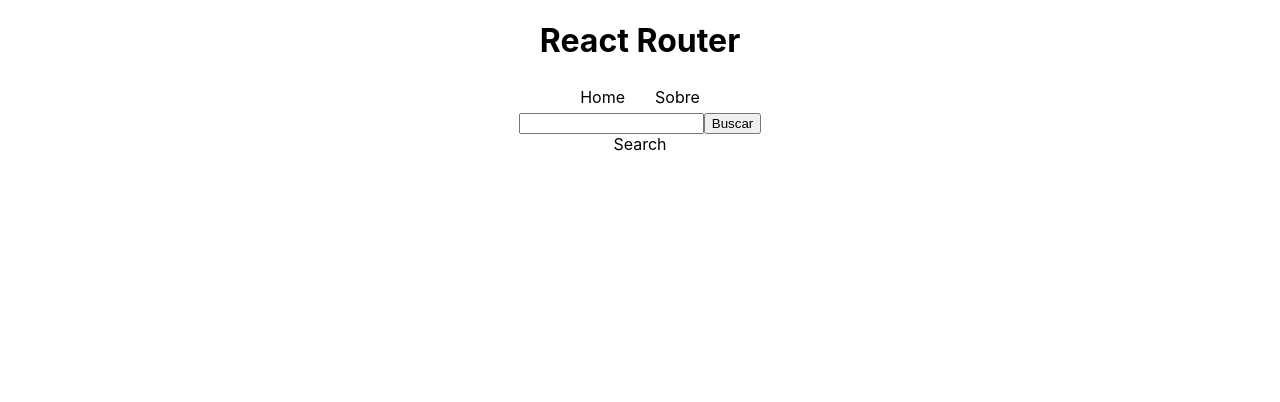
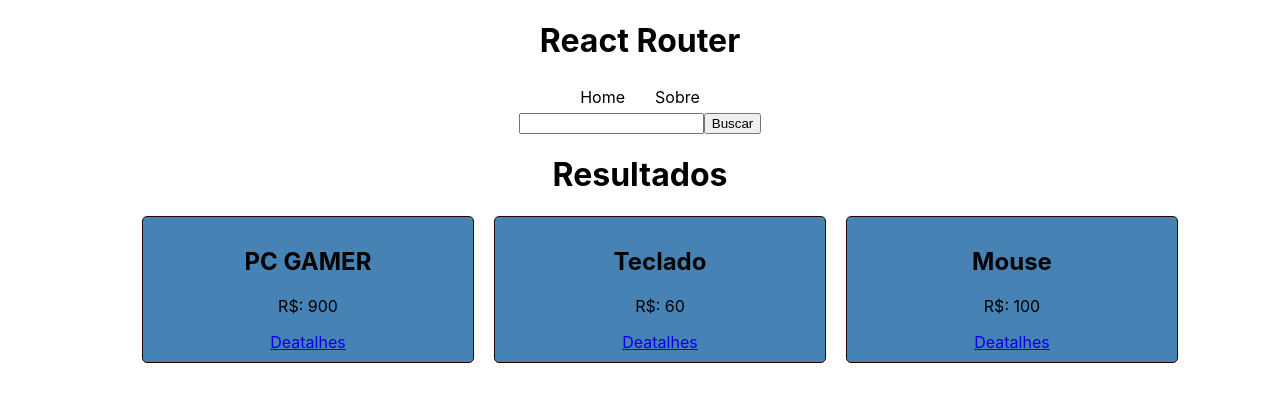
Before and after one commit to YuriCF1/Proj.Study-React-8, a React (Create React App) app in the folder react-router/: page /search in a window 1280 px wide. Shown: the top 402 px of the page. Built offline with nearby package versions, Linux system fonts and the light colour scheme; data requests are answered from the project's data file.

Commit message:
Creating the searchParam and making a request to the server

```diff
--- a/react-router/src/App.js
+++ b/react-router/src/App.js
@@ -27,7 +27,7 @@
         {/* 2 - Links com react router */}
         <Navbar />
         {/* 9 - Search */}
-        <SearchForm />
+        <SearchForm /> {/*Criar um in put, navega até a url modificada com o input. Mudando para o componente '/search', onde pega os parâmetros e faz requisição*/}
         <Routes>
           <Route path="/" element={<Home />} />
           <Route path="/about" element={<About />} />
@@ -38,9 +38,8 @@
           {/* 7 - Set no match route - 404 */}
           <Route path="*" element={<NotFound />}></Route>
           {/* 9 - Search page */}
-          <Route path="/search" element={<Search />}></Route>
+          <Route path="/search" element={<Search />}></Route> {/* Só '/search' pois pode vim qualquer complemento de acordo com a pesquisa*/}
         </Routes>
-
       </BrowserRouter>
     </div>
   );
--- a/react-router/src/pages/Search.js
+++ b/react-router/src/pages/Search.js
@@ -1,9 +1,33 @@
-import React from 'react'
+import React from "react";
+
+import { useSearchParams, Link } from "react-router-dom";
+import { useFetch } from "../hooks/useFetch";
 
 const Search = () => {
+  const [searchParms] = useSearchParams();
+
+  const url = "http://localhost:3001/products?" + searchParms; //Pega os parâmetros depois do '?'. O JSON server já é programado para esperar um 'q=parametro', e devolver a resposta
+  let paramtroPesquisado = searchParms.get('q')
+  console.log(paramtroPesquisado);
+  console.log(searchParms);
+
+  const { data: items, loading, error } = useFetch(url);
+
   return (
-    <div>Search</div>
-  )
-}
+    <div>
+      <h1>Resultados</h1>
+      <ul className="products">
+        {items &&
+          items.map((item) => (
+            <li key={item.id}>
+              <h2>{item.name}</h2>
+              <p>R$: {item.price}</p>
+              <Link to={`/products/${item.id}`}>Deatalhes</Link>
+            </li>
+          ))}
+      </ul>
+    </div>
+  );
+};
 
-export default Search
+export default Search;
```
